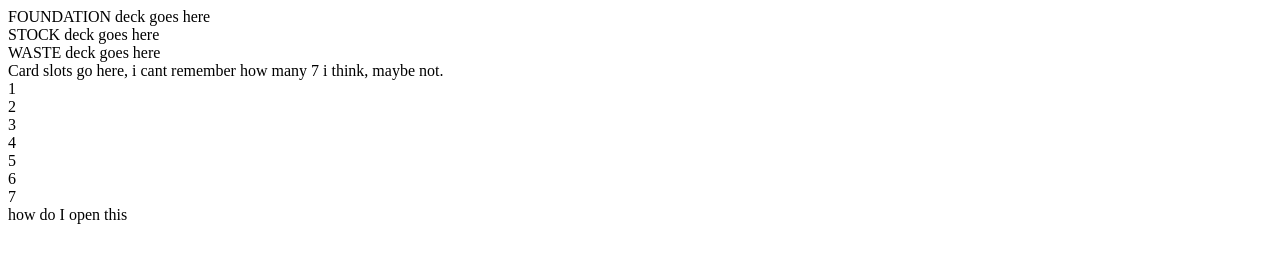
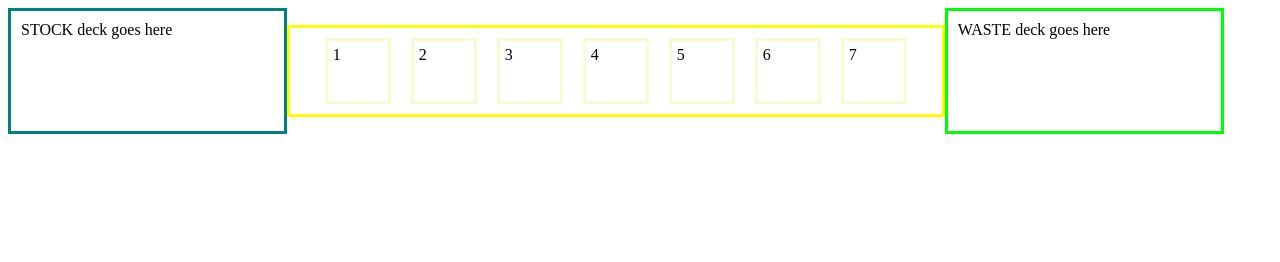
Before and after one commit to mshaner97/midland, a plain HTML site: page src/Classwork/PartnerProject/solitare.html in a window 1280 px wide. Drawn offline with Linux system fonts and the light colour scheme.

Commit message:
working on solitare

```diff
--- a/src/Classwork/PartnerProject/solitare.css
+++ b/src/Classwork/PartnerProject/solitare.css
@@ -0,0 +1,38 @@
+#cardBrick{
+display: flex;
+align-items: center;
+}
+#stockDeck{
+    display: inline-flex;
+    flex-direction: row;
+    height: 100px;
+    width: 20%;
+    border: 3px solid teal;
+    padding: 10px;
+}
+#wasteDeck{
+    display: inline-flex;
+    flex-direction: row;
+    height: 100px;
+    width: 20%;
+    border: 3px solid lime;
+    padding: 10px;
+}
+#cardSlots{
+    display: inline-flex;
+    flex-direction: row;
+    border: 3px solid yellow;
+    padding: 10px;
+    gap: 20px;
+    width: 50%;
+    align-items: center;
+    justify-content: center;
+}
+#slot{
+    display: inline-flex;
+    flex-direction: row;
+    border: 3px solid lightgoldenrodyellow;
+    height: 50px;
+    width: 50px;
+    padding: 5px;
+}
--- a/src/Classwork/PartnerProject/solitare.html
+++ b/src/Classwork/PartnerProject/solitare.html
@@ -1,23 +1,25 @@
 <html lang="en">
 <head>
     <!--https://bicyclecards.com/how-to-play/solitaire-->
+    <link rel="stylesheet" type="text/css" href="solitare.css">
     <meta charset="UTF-8">
     <meta name="viewport" content="width=device-width, initial-scale=1.0">
     <title>Solitare</title>
 </head>
 <body>
-<div id = "foundationDeck">FOUNDATION deck goes here</div>
-<div id = "stockDeck">STOCK deck goes here</div>
-<div id = "wasteDeck">WASTE deck goes here</div>
-<div>Card slots go here, i cant remember how many 7 i think, maybe not.
-    <div>1</div>
-    <div>2</div>
-    <div>3</div>
-    <div>4</div>
-    <div>5</div>
-    <div>6</div>
-    <div>7</div>
-how do I open this
+<div id = "cardBrick">
+    <div id = "foundationDeck"></div>
+    <div id = "stockDeck">STOCK deck goes here</div>
+    <div id = "cardSlots">
+        <div id = slot>1</div>
+        <div id = slot>2</div>
+        <div id = slot>3</div>
+        <div id = slot>4</div>
+        <div id = slot>5</div>
+        <div id = slot>6</div>
+        <div id = slot>7</div>
+    </div>
+    <div id = "wasteDeck">WASTE deck goes here</div>
 </div>
 </body>
 </html>
```
